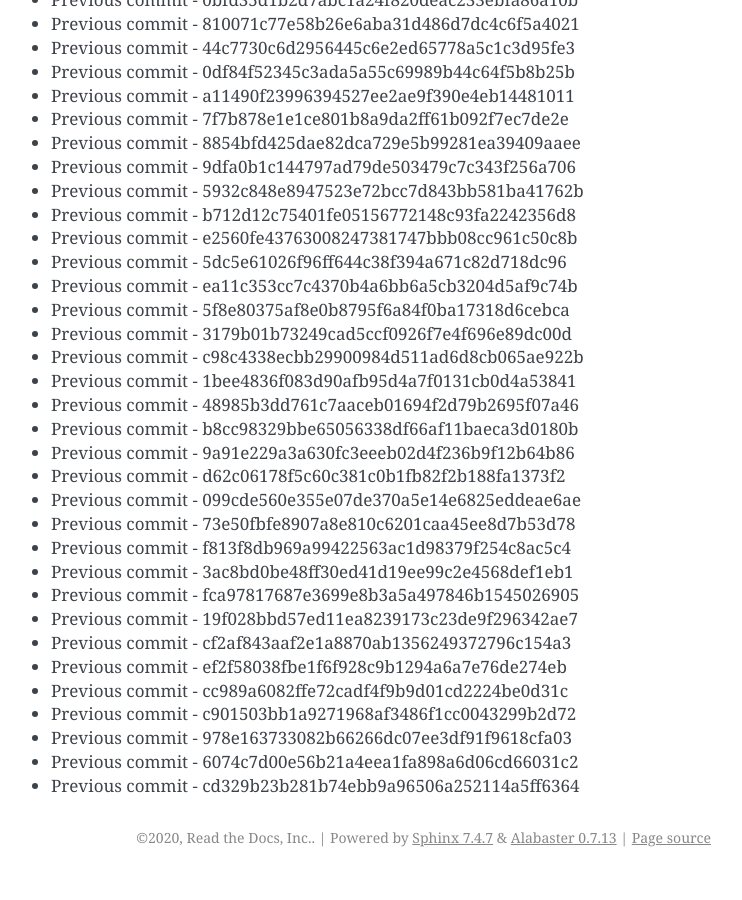
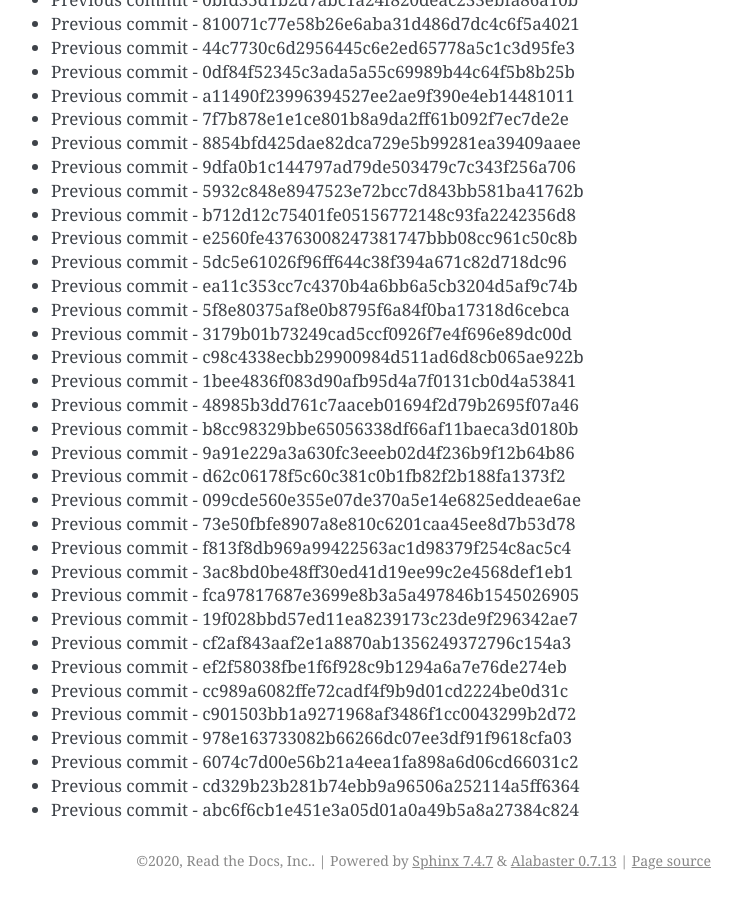
Before and after one commit to readthedocs/rtd-git-stresstest, a Sphinx documentation site: the page built from docs/updates.rst, in a window 1280 px wide and 900 px high, scrolled down 82207 px. Shown: the whole window, without its empty margins (399-1141 px from the left). Built offline with Sphinx 7.4.7, drawn with Linux system fonts in a browser that asks for light colours; before the commit the page ends 83084 px from its top, so only the background shows below that.

Commit message:
Generating commit from previous: abc6f6cb1e451e3a05d01a0a49b5a8a27384c824

```diff
--- a/docs/updates.rst
+++ b/docs/updates.rst
@@ -3486,3 +3486,4 @@ It can be tested for any performance characteristics.
 * Previous commit - 978e163733082b66266dc07ee3df91f9618cfa03
 * Previous commit - 6074c7d00e56b21a4eea1fa898a6d06cd66031c2
 * Previous commit - cd329b23b281b74ebb9a96506a252114a5ff6364
+* Previous commit - abc6f6cb1e451e3a05d01a0a49b5a8a27384c824
```
